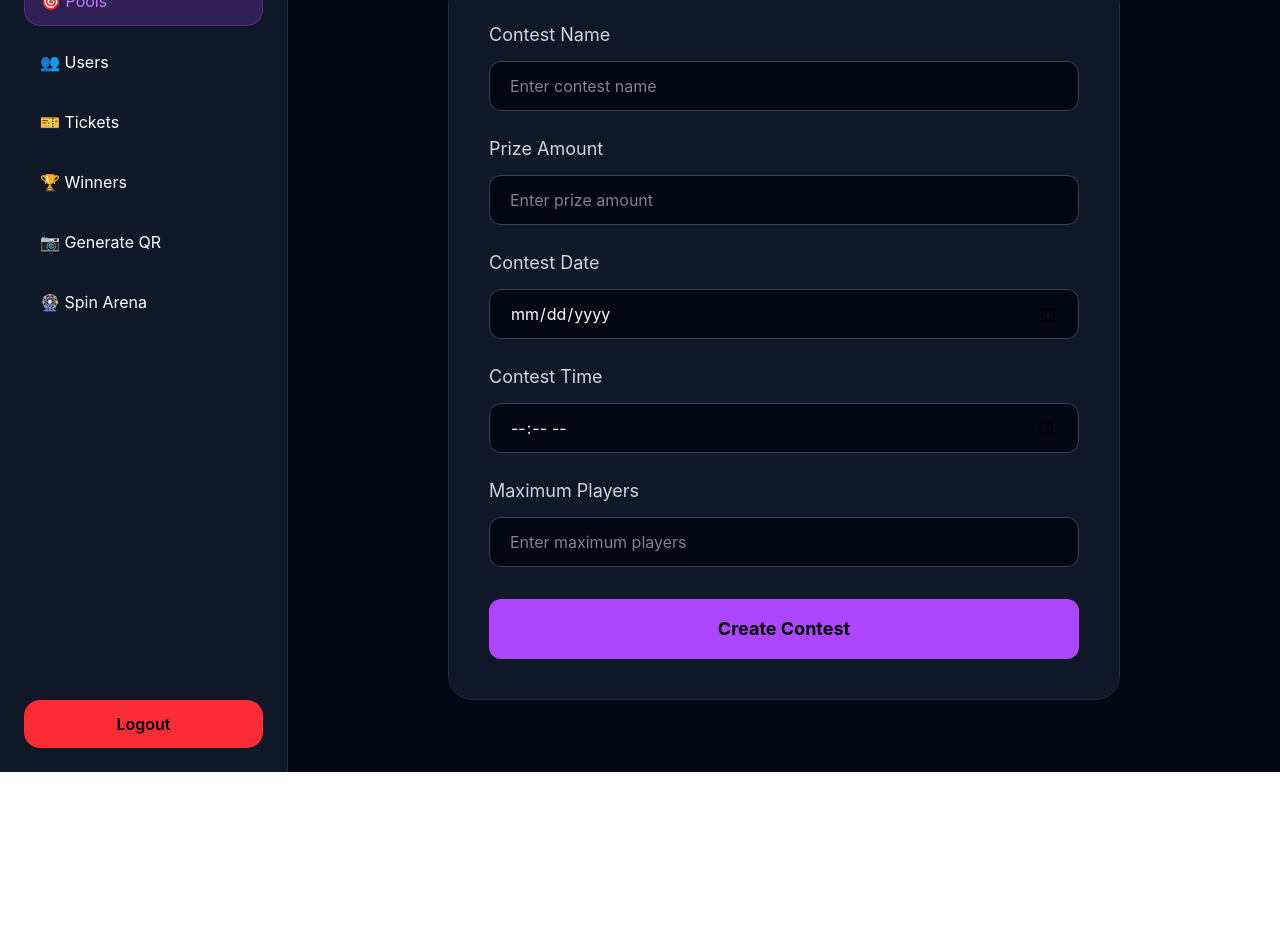
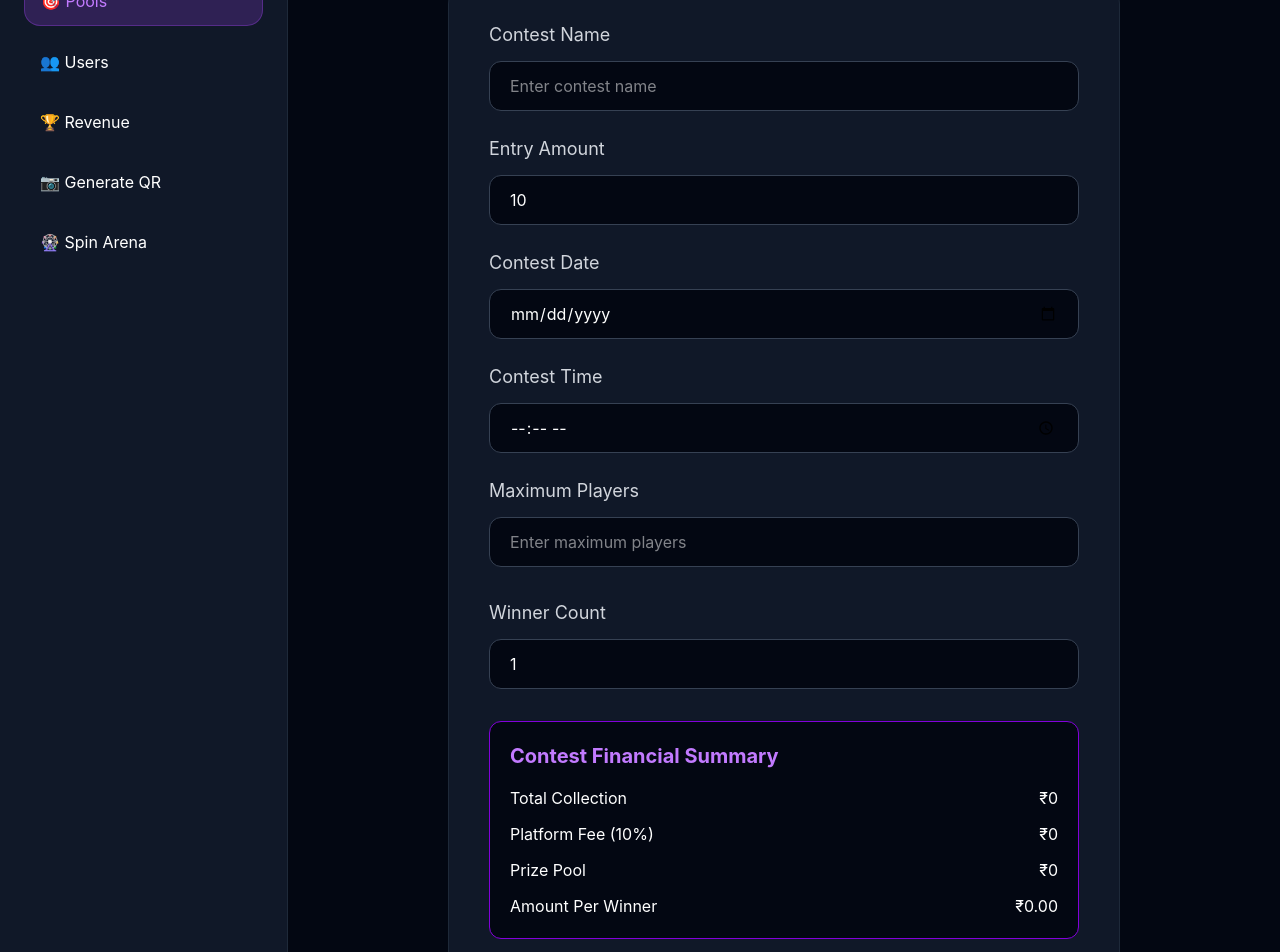
Before and after one commit to anjanasatheesh791-anj/Lottery-Management-System, a React (Vite) app: page /admin/createcontest in a window 1280 px wide. Shown: the part 220-1172 px from the top of the page. Before the commit the page ends 992 px from the top, so only its background shows below. Built offline with nearby package versions, Linux system fonts and the light colour scheme; sample sign-in values are in the browser's storage.

Commit message:
Admin contest creation fixed

```diff
--- a/src/Pages/AdminLayout.jsx
+++ b/src/Pages/AdminLayout.jsx
@@ -114,28 +114,17 @@ export default function AdminLayout() {
               👥 Users
             </Link>
 
-            {/* TICKETS */}
+
+            {/* REVENUE */}
             <Link
-              to="/admin/Tickets"
+              to="/admin/Revenue"
               className={
-                location.pathname === "/admin/Tickets"
+                location.pathname === "/admin/Revenue"
                   ? activeLink
                   : normalLink
               }
             >
-              🎫 Tickets
-            </Link>
-
-            {/* WINNERS */}
-            <Link
-              to="/admin/Winners"
-              className={
-                location.pathname === "/admin/Winners"
-                  ? activeLink
-                  : normalLink
-              }
-            >
-              🏆 Winners
+              🏆 Revenue
             </Link>
 
             {/* QR */}
--- a/src/Pages/CreateContest.jsx
+++ b/src/Pages/CreateContest.jsx
@@ -1,15 +1,49 @@
 import axios from "axios";
 import { useState } from "react";
+import { useEffect } from "react";
 
 
 export default function CreateContest() {
 
   const [contestName, setContestName] = useState("");
-  const [prize, setPrize] = useState("");
   const [date, setDate] = useState("");
   const [time, setTime] = useState("");
   const [maxPlayers, setMaxPlayers] = useState("");
+ const [entryAmount, setEntryAmount] = useState(10);
+const [winnerCount, setWinnerCount] = useState(1);
 
+const [summary, setSummary] = useState({
+  totalCollected: 0,
+  adminCommission: 0,
+  prizePool: 0,
+  amountPerWinner: 0,
+});
+
+
+useEffect(() => {
+
+  const collected =
+    Number(entryAmount) * Number(maxPlayers);
+
+  const commission =
+    collected * 0.10;
+
+  const prizePool =
+    collected - commission;
+
+  const amountPerWinner =
+    winnerCount > 0
+      ? prizePool / winnerCount
+      : 0;
+
+  setSummary({
+    totalCollected: collected,
+    adminCommission: commission,
+    prizePool,
+    amountPerWinner
+  });
+
+}, [entryAmount, maxPlayers, winnerCount]);
 
   // CREATE CONTEST FUNCTION
   const handleSubmit = async (e) => {
@@ -20,9 +54,14 @@ export default function CreateContest() {
 
       const payload = {
   title: contestName,
-        prize_amount: prize,
+  entry_amount: entryAmount,
+  winner_count: winnerCount,
   contest_datetime: `${date} ${time}:00`,
-        max_players: maxPlayers
+  max_players: maxPlayers,
+
+  total_collected: summary.totalCollected,
+  admin_commission: summary.adminCommission,
+  prize_pool: summary.prizePool
 };
 
       const response = await axios.post(
@@ -37,10 +76,11 @@ export default function CreateContest() {
       if (response.data.success) {
 
         setContestName("");
-        setPrize("");
         setDate("");
         setTime("");
         setMaxPlayers("");
+        setEntryAmount(10);
+        setWinnerCount(1);
 
       }
 
@@ -97,23 +137,22 @@ export default function CreateContest() {
 
           </div>
 
-          {/* PRIZE */}
         <div className="mb-6">
 
             <label className="block text-lg mb-3 text-gray-300">
-              Prize Amount
+              Entry Amount
             </label>
-
           <input
   type="number"
-              placeholder="Enter prize amount"
+  value={entryAmount}
+  onChange={(e) => setEntryAmount(e.target.value)}
   className="w-full px-5 py-3 rounded-xl bg-gray-950 border border-gray-700 text-white outline-none"
-              value={prize}
-              onChange={(e) => setPrize(e.target.value)}
   required
 />
 
           </div>
+
+
 
           {/* DATE */}
           <div className="mb-6">
@@ -167,6 +206,70 @@ export default function CreateContest() {
 
           </div>
 
+        <div className="mb-8">
+
+  <label className="block text-lg mb-3 text-gray-300">
+    Winner Count
+  </label>
+
+  <input
+    type="number"
+    value={winnerCount}
+    min="1"
+    max={maxPlayers || 1}
+   onChange={(e) =>
+  setWinnerCount(
+    Math.max(
+      1,
+      Math.min(
+        Number(maxPlayers || 1),
+        Number(e.target.value)
+      )
+    )
+  )
+}
+    className="w-full px-5 py-3 rounded-xl bg-gray-950 border border-gray-700 text-white outline-none"
+    required
+  />
+
+</div>
+
+<div className="bg-gray-950 border border-purple-700 rounded-xl p-5 mb-6">
+
+  <h3 className="text-xl font-bold text-purple-400 mb-4">
+    Contest Financial Summary
+  </h3>
+
+  <div className="space-y-3">
+
+    <div className="flex justify-between">
+      <span>Total Collection</span>
+      <span>₹{summary.totalCollected}</span>
+    </div>
+
+    <div className="flex justify-between">
+      <span>Platform Fee (10%)</span>
+      <span>₹{summary.adminCommission}</span>
+    </div>
+
+    <div className="flex justify-between">
+      <span>Prize Pool</span>
+      <span>₹{summary.prizePool}</span>
+    </div>
+
+    <div className="flex justify-between">
+      <span>Amount Per Winner</span>
+      <span>
+        ₹{summary.amountPerWinner.toFixed(2)}
+      </span>
+    </div>
+
+  </div>
+
+</div>
+
+
+
           {/* BUTTON */}
           <button
             type="submit"
```
Also changed, not shown: 1 other file (tests, documents, lock files or other folders). Lines whose indentation alone changed are shown as unchanged.
